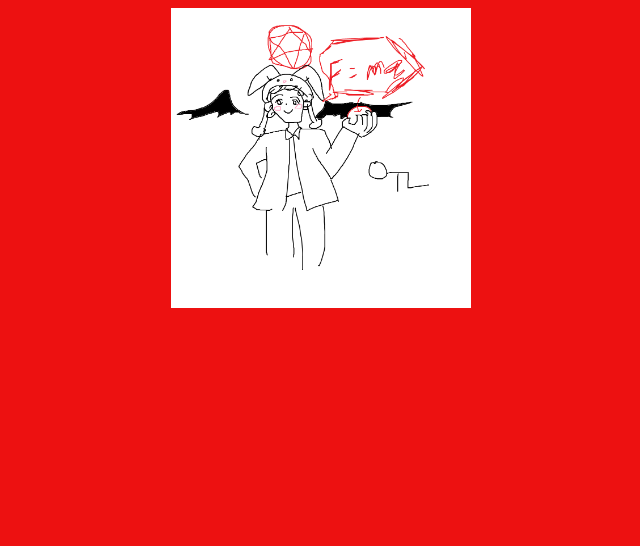
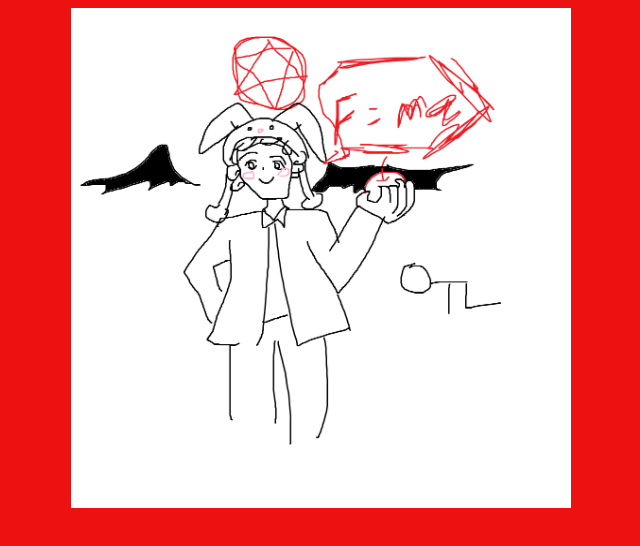
Before and after one commit to 6owu9/dongari2, a plain HTML site: page new.html in a window 1280 px wide. Shown: the whole page, without its empty margins (319-959 px from the left). Drawn offline with Linux system fonts and the light colour scheme.

Commit message:
Update new.html

```diff
--- a/new.html
+++ b/new.html
@@ -13,7 +13,7 @@
   </head>
 
   <body>
-    <img src="img/new.png" width="300px" height="300px">
+    <img src="img/new.png" width="500px" height="500px">
   </body>
 
 
```
